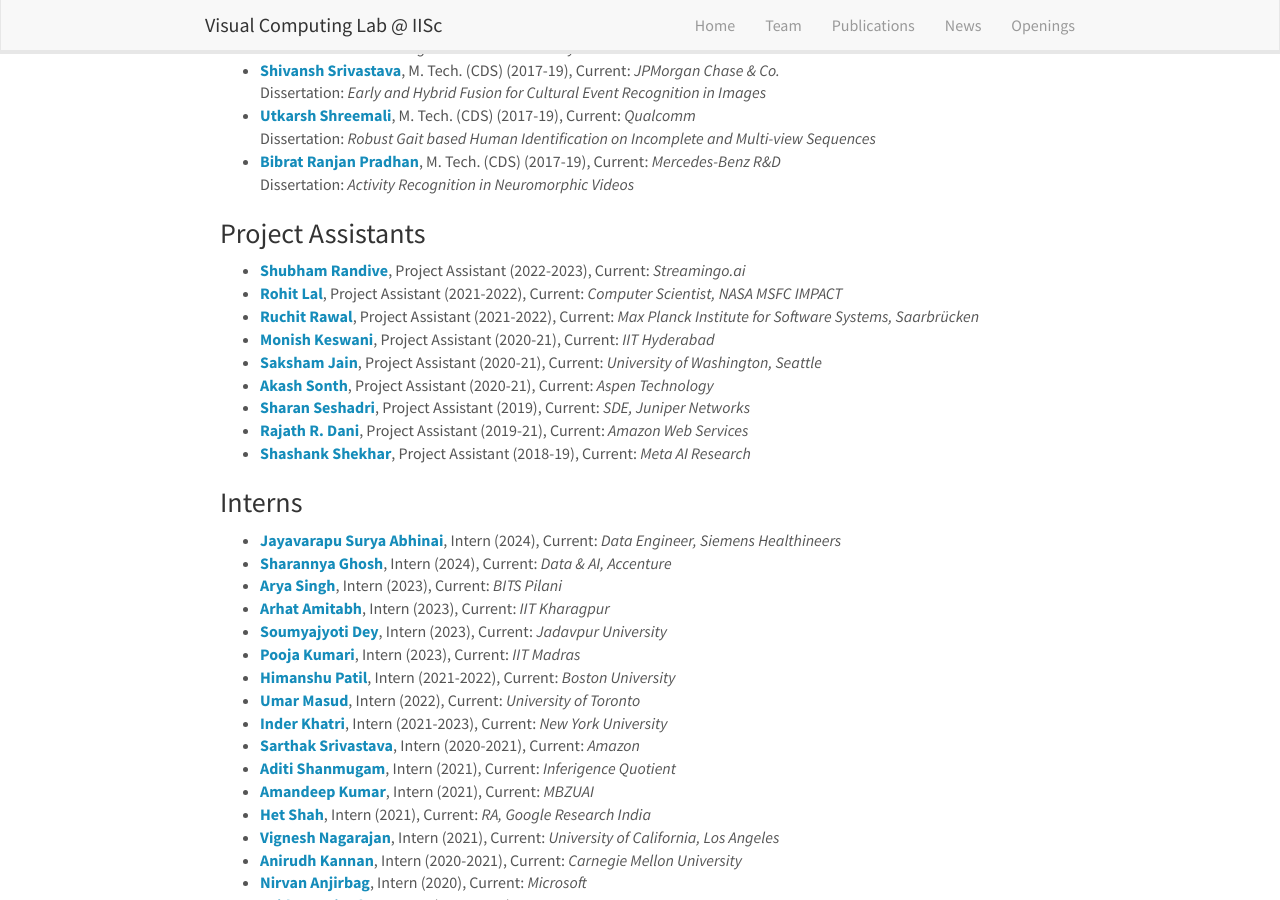
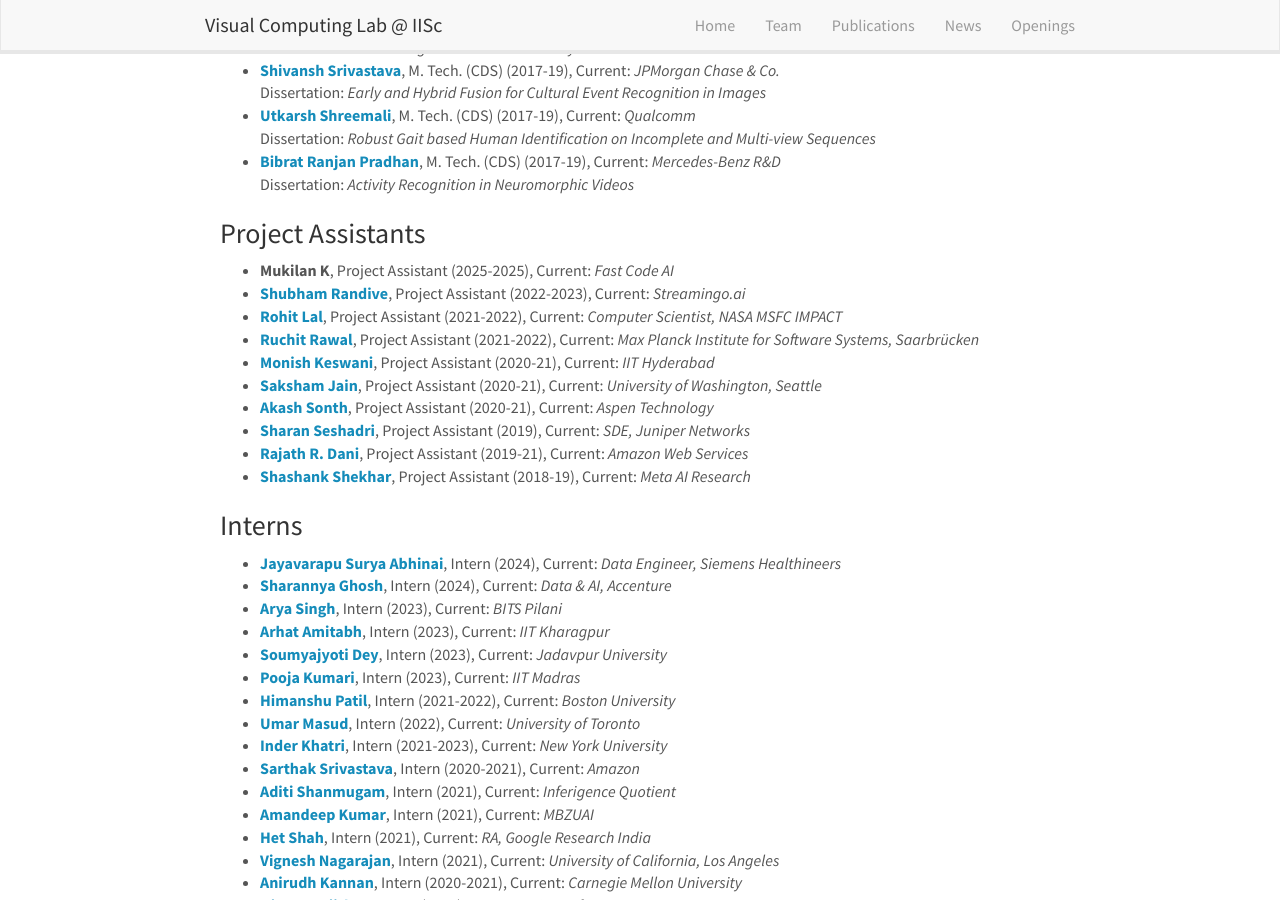
Before and after one commit to vcl-iisc/vclab-website, a Jekyll site: the page built from _pages/team.md, in a window 1280 px wide and 900 px high, scrolled down 2416 px. Built offline with Jekyll 4.4.1, drawn with Linux system fonts in a browser that asks for light colours; nearby versions of some CDN libraries.

Commit message:
added Mukil to alumni

```diff
--- a/_data/lab_alumni.yml
+++ b/_data/lab_alumni.yml
@@ -136,6 +136,11 @@
 
 
 ########################## Project Assistants ##########################
+- name: Mukilan K
+  position: Project Assistant
+  year: 2025-2025
+  linkedin: https://www.linkedin.com/in/mukilan-k-3261121b9/
+  affiliation: Fast Code AI
 
 - name: Shubham Randive
   position: Project Assistant
```
